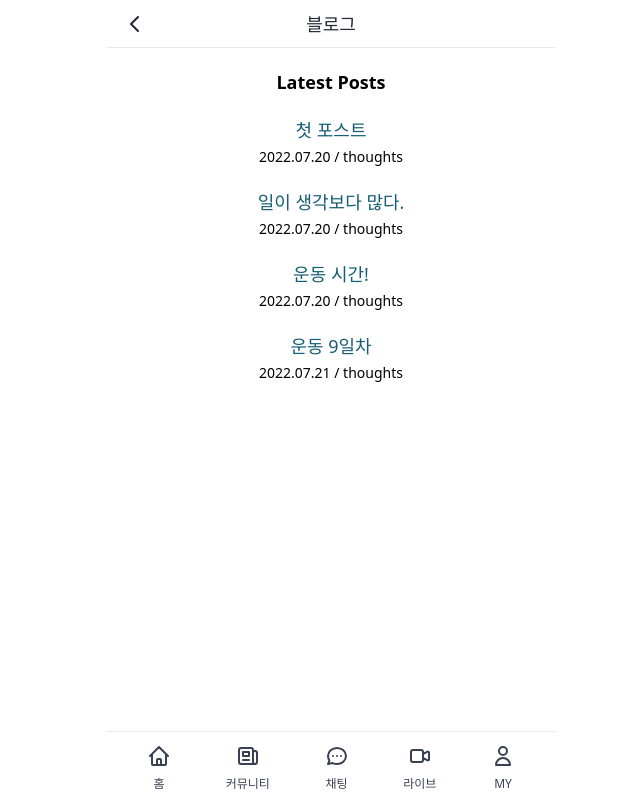
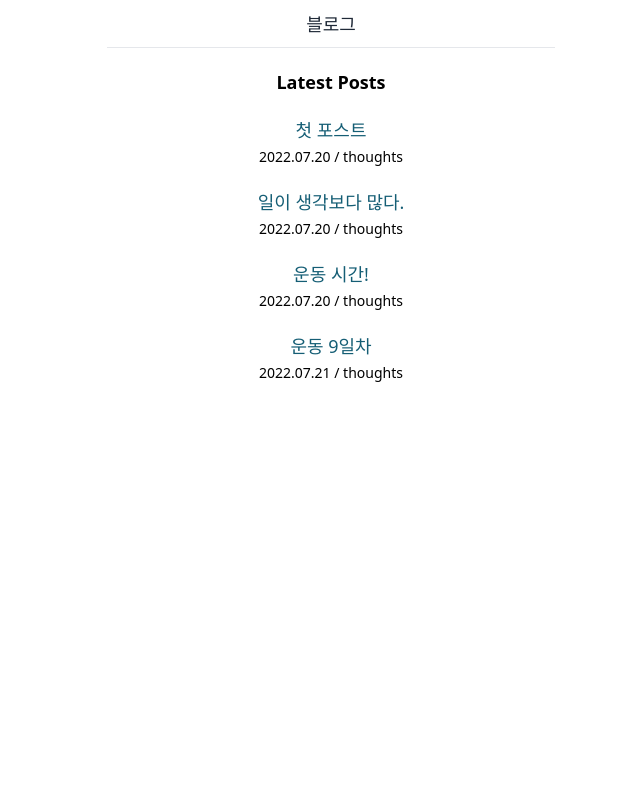
Before and after one commit to gyulsbox/Re_earth, a Next.js app: page /blog in a window 1280 px wide. Shown: the whole page, without its empty margins (309-949 px from the left). Built offline with nearby package versions, Linux system fonts and the light colour scheme.

Commit message:
fix: layout argument type error

```diff
--- a/components/layouts/backButton.tsx
+++ b/components/layouts/backButton.tsx
@@ -4,7 +4,7 @@ interface BackButtonProps {
   canGoBack: boolean;
 }
 
-export default function BackButton(canGoBack: BackButtonProps) {
+export default function BackButton({ canGoBack }: BackButtonProps) {
   const router = useRouter();
   const onClick = () => {
     router?.back();
--- a/components/layouts/bottomNavBar.tsx
+++ b/components/layouts/bottomNavBar.tsx
@@ -3,10 +3,10 @@ import Link from "next/link";
 import { useRouter } from "next/router";
 
 interface BottomNavBarProps {
-  hasTabbar: boolean;
+  hasTabBar: boolean;
 }
 
-export default function BottomNavBar(hasTabBar: BottomNavBarProps) {
+export default function BottomNavBar({ hasTabBar }: BottomNavBarProps) {
   const router = useRouter();
   if (hasTabBar) {
     return (
--- a/components/layouts/layout.tsx
+++ b/components/layouts/layout.tsx
@@ -16,8 +16,8 @@ interface LayoutProps {
 
 export default function Layout({
   title,
-  canGoBack,
-  hasTabBar,
+  canGoBack = false,
+  hasTabBar = false,
   children,
   seoTitle,
 }: LayoutProps) {
@@ -28,7 +28,7 @@ export default function Layout({
         <title>{seoTitle} | Re:earth </title>
       </Head>
       <div className="bg-white w-full h-12 max-w-md justify-center text-lg px-10 font-medium fixed text-gray-800 border-b top-0 flex items-center z-20">
-        <BackButton canGoBack />
+        <BackButton canGoBack={canGoBack} />
         {title ? (
           <span className={setClassName(canGoBack ? "mx-auto" : "", "")}>
             {title}
@@ -38,7 +38,7 @@ export default function Layout({
       <div className={setClassName("pt-12", hasTabBar ? "pb-24" : "")}>
         {children}
       </div>
-      <BottomNavBar hasTabbar />
+      <BottomNavBar hasTabBar={hasTabBar} />
     </div>
   );
 }
```
